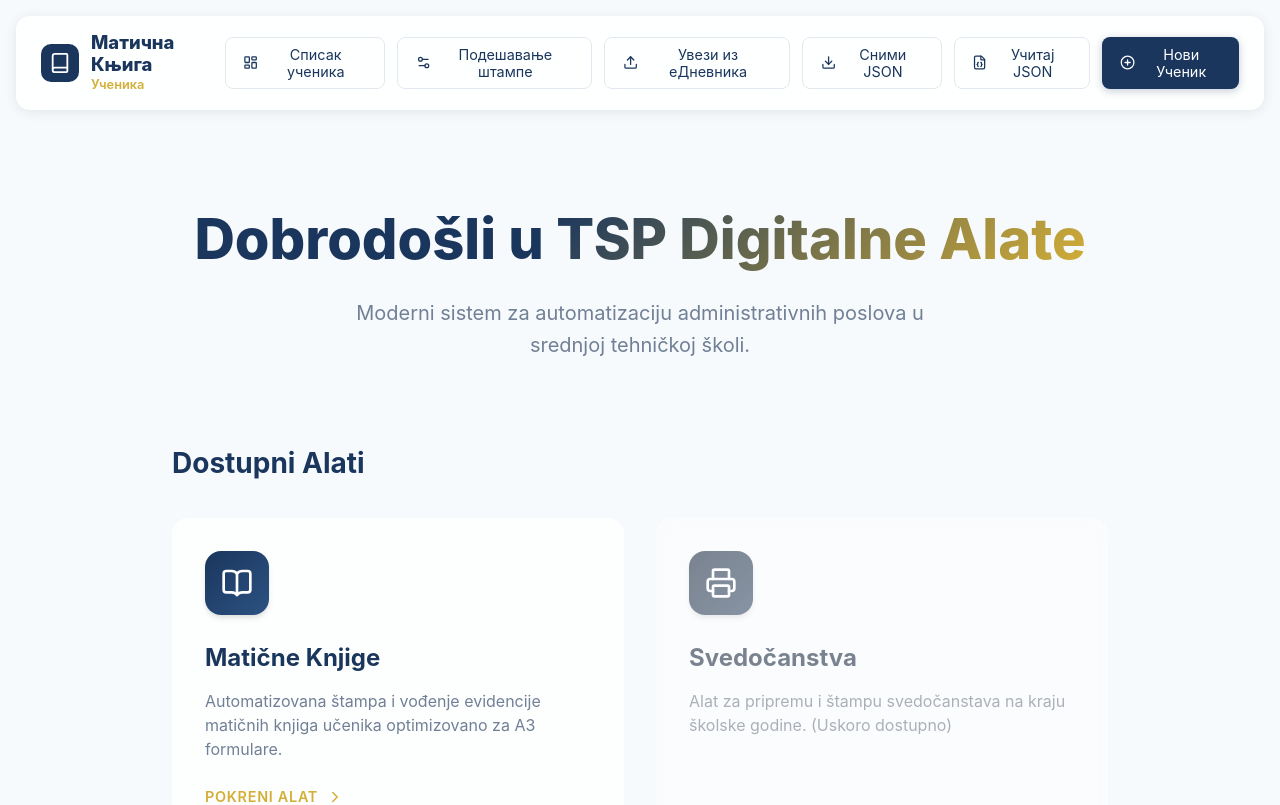
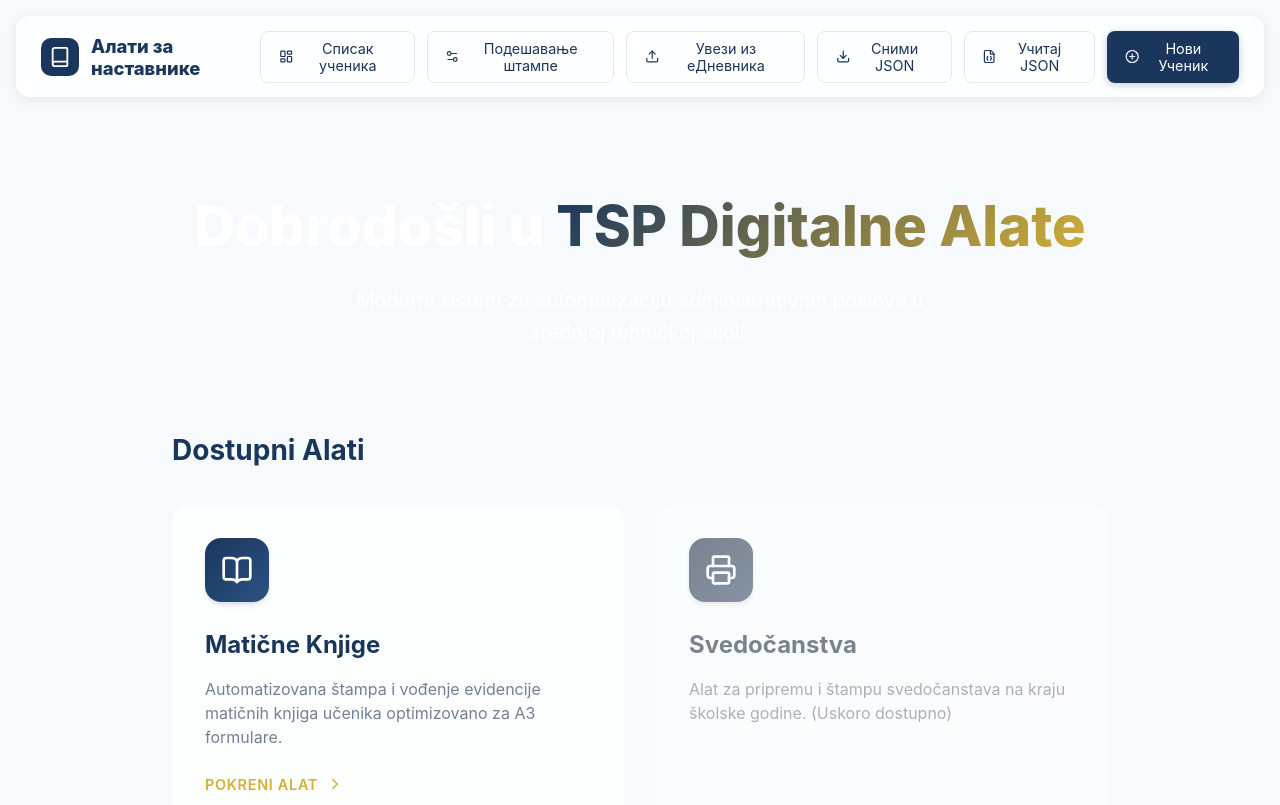
Before and after one commit to bciric1/MaticneKnjige, a React (Vite) app: page / in a window 1280 px wide. Shown: the top 805 px of the page. Built offline with nearby package versions, Linux system fonts and the light colour scheme.

Commit message:
Change Navbar brand to 'Alati za nastavnike' and ensure white text in tool header

```diff
--- a/src/components/Navbar.tsx
+++ b/src/components/Navbar.tsx
@@ -16,8 +16,7 @@ export const Navbar: React.FC<NavbarProps> = ({ onLanding, onHome, onAdd, onCali
       <div className="navbar-brand" onClick={onLanding}>
         <div className="brand-icon"><Book size={22} /></div>
         <div>
-          <span className="brand-title">Матична Књига</span>
-          <span className="brand-sub">Ученика</span>
+          <span className="brand-title">Алати за наставнике</span>
         </div>
       </div>
       <div className="navbar-actions">
--- a/src/index.css
+++ b/src/index.css
@@ -302,13 +302,13 @@ input:focus, select:focus, textarea:focus {
   font-size: 1.6rem;
   font-weight: 800;
   margin-bottom: 0.2rem;
-  color: white;
+  color: white !important;
 }
 
 .hero-subtitle {
   font-size: 0.9rem;
   opacity: 0.9;
-  color: white;
+  color: white !important;
 }
 
 .clear-all-btn {
```
Also changed, not shown: 4 other files (tests, documents, lock files or other folders).
